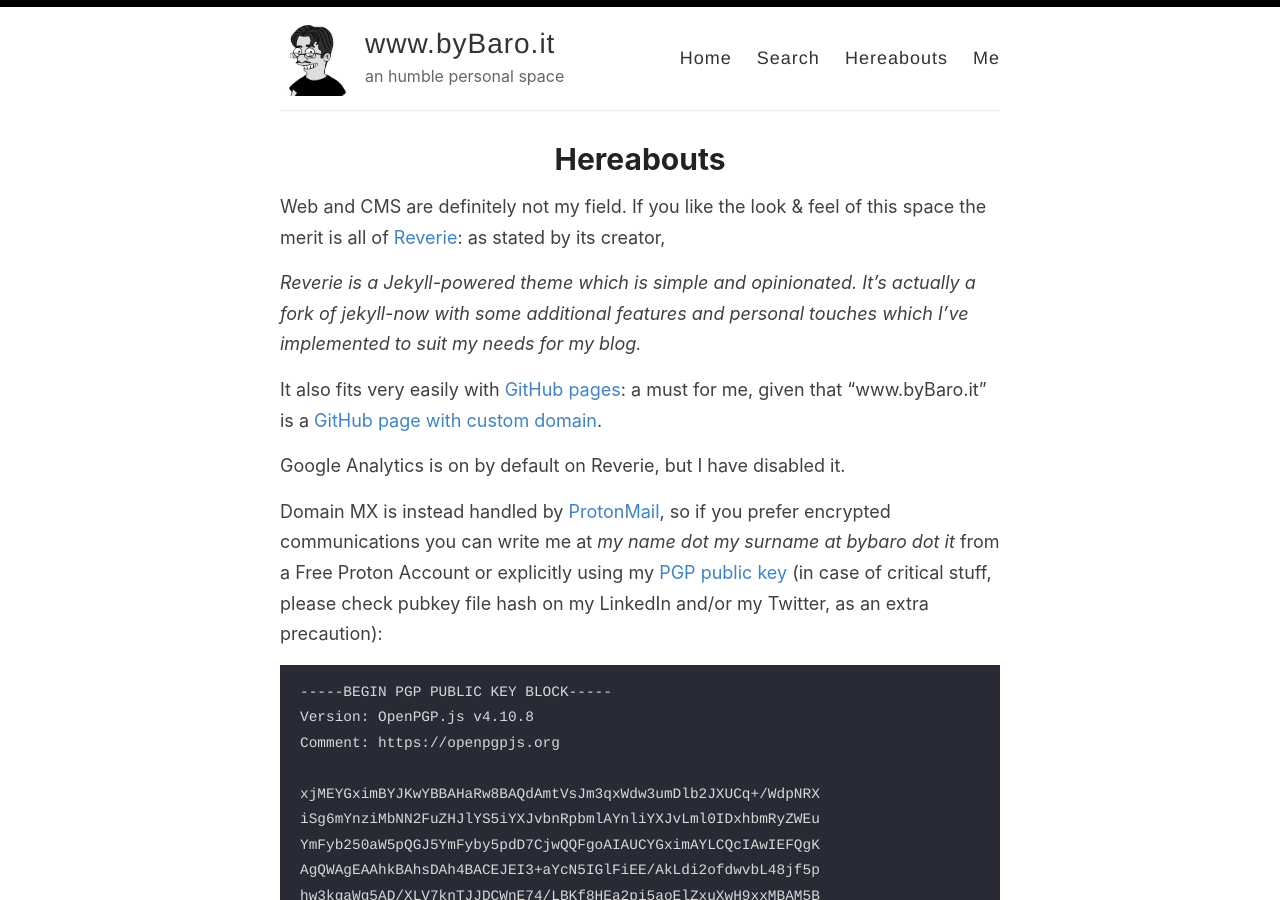
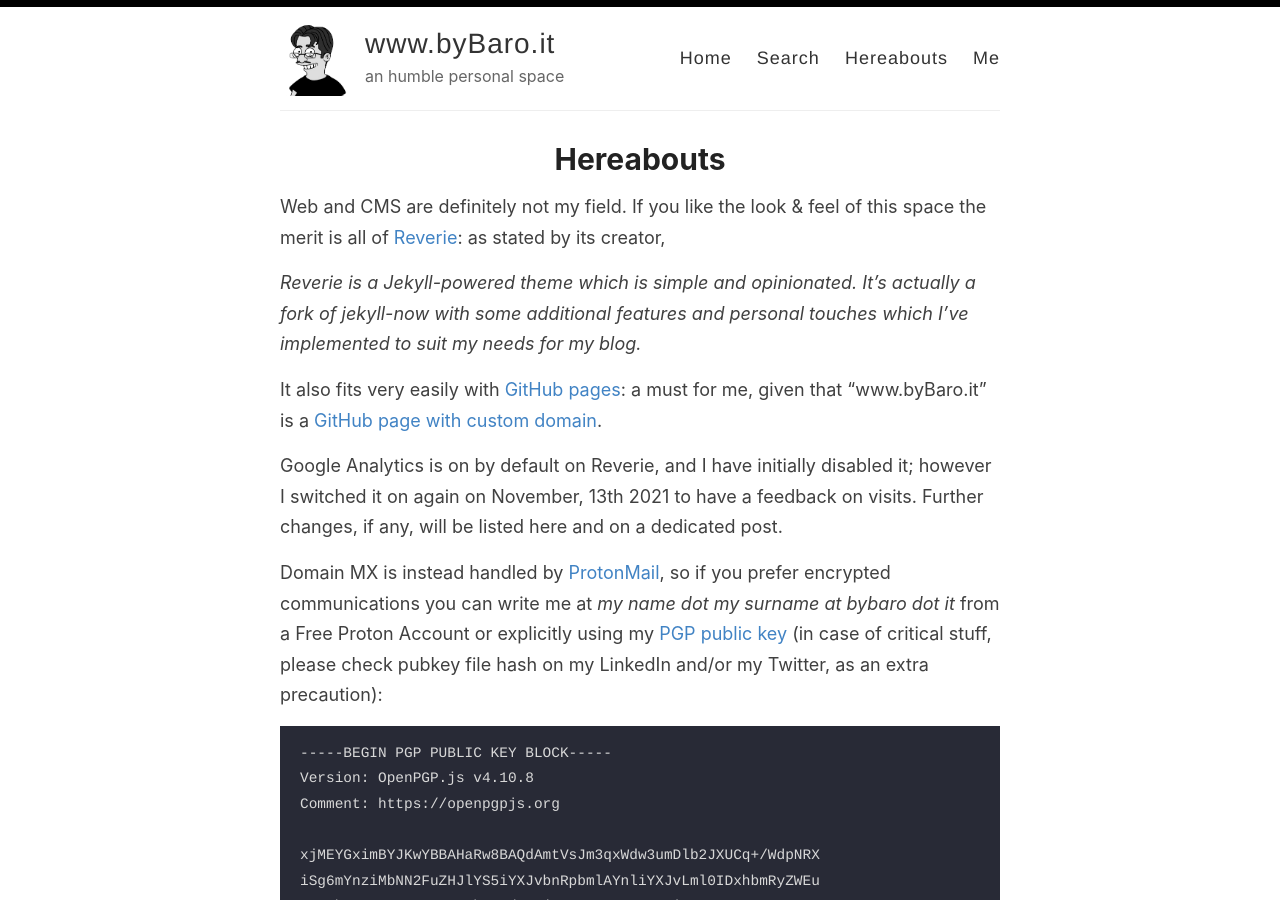
Before and after one commit to baro77/baro77.github.io, a Jekyll site: the page built from _pages/hereabouts.md, in a window 1280 px wide and 900 px high. Built offline with Jekyll 4.4.1, drawn with Linux system fonts in a browser that asks for light colours.

Commit message:
GA disclaimer

```diff
--- a/_pages/hereabouts.md
+++ b/_pages/hereabouts.md
@@ -10,7 +10,7 @@ Web and CMS are definitely not my field. If you like the look & feel of this spa
 
 It also fits very easily with [GitHub pages](https://pages.github.com){:target="_blank"}: a must for me, given that "www.byBaro.it" is a [GitHub page with custom domain](https://docs.github.com/en/pages/configuring-a-custom-domain-for-your-github-pages-site/managing-a-custom-domain-for-your-github-pages-site){:target="_blank"}.
 
-Google Analytics is on by default on Reverie, but I have disabled it.
+Google Analytics is on by default on Reverie, and I have initially disabled it; however I switched it on again on November, 13th 2021 to have a feedback on visits. Further changes, if any, will be listed here and on a dedicated post.
 
 Domain MX is instead handled by [ProtonMail](https://protonmail.com){:target="_blank"}, so if you prefer encrypted communications you can write me at _my name dot my surname at bybaro dot it_ from a Free Proton Account or explicitly using my [PGP public key](https://www.bybaro.it/publickey_bybaro.asc){:target="_blank"} (in case of critical stuff, please check pubkey file hash on my LinkedIn and/or my Twitter, as an extra precaution):
 
```
